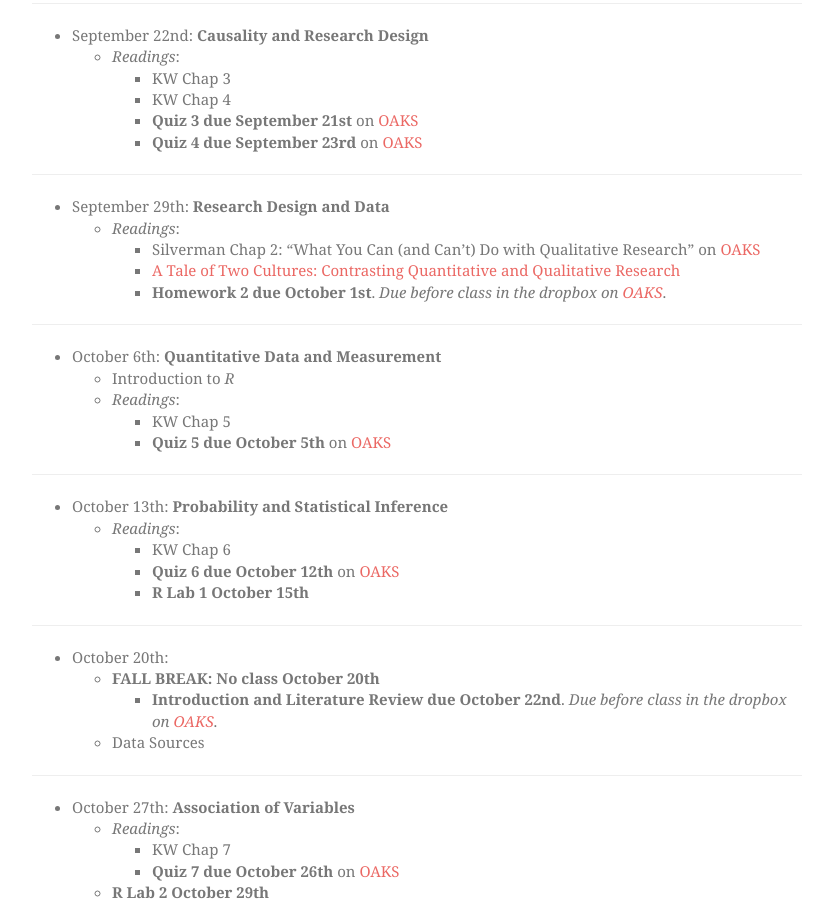
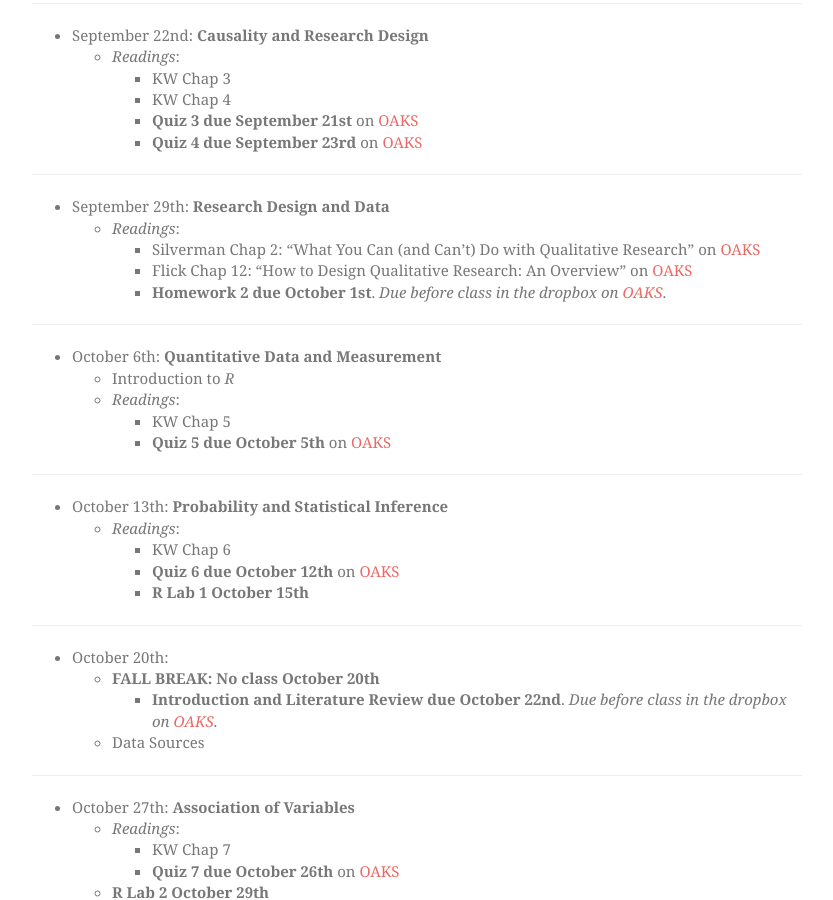
Before and after one commit to mnowlin/poli205, a Jekyll site: the page built from schedule.md, in a window 1280 px wide and 900 px high, scrolled down 1010 px. Shown: the whole window, without its empty margins (223-1056 px from the left). Built offline with Jekyll 4.4.1, drawn with Linux system fonts in a browser that asks for light colours; nearby versions of some CDN libraries; some web fonts are replaced; a file with an impossible date is left out.

Commit message:
update schedule and add lect3

```diff
--- a/schedule.md
+++ b/schedule.md
@@ -59,8 +59,7 @@ __KW__: Kellstedt, Paul M. and Guy D. Whitten. 2013. _The Fundamentals of Politi
 * September 29th: __Research Design and Data__
     * _Readings_:
         * Silverman Chap 2: "What You Can (and Can't) Do with Qualitative Research" on [OAKS](https://lms.cofc.edu/)
-        * [A Tale of Two Cultures: Contrasting Quantitative and
-Qualitative Research](http://public.wsu.edu/~tnridout/mahoney_goertz20061.pdf)
+        * Flick Chap 12: "How to Design Qualitative Research: An Overview" on [OAKS](https://lms.cofc.edu/)
         * __Homework 2 due October 1st__. _Due before class in the dropbox on [OAKS](https://lms.cofc.edu/)_.
 
 ---
```
Also changed, not shown: _notes/03-building.md (added, +13 -0 lines), 2 other files.
